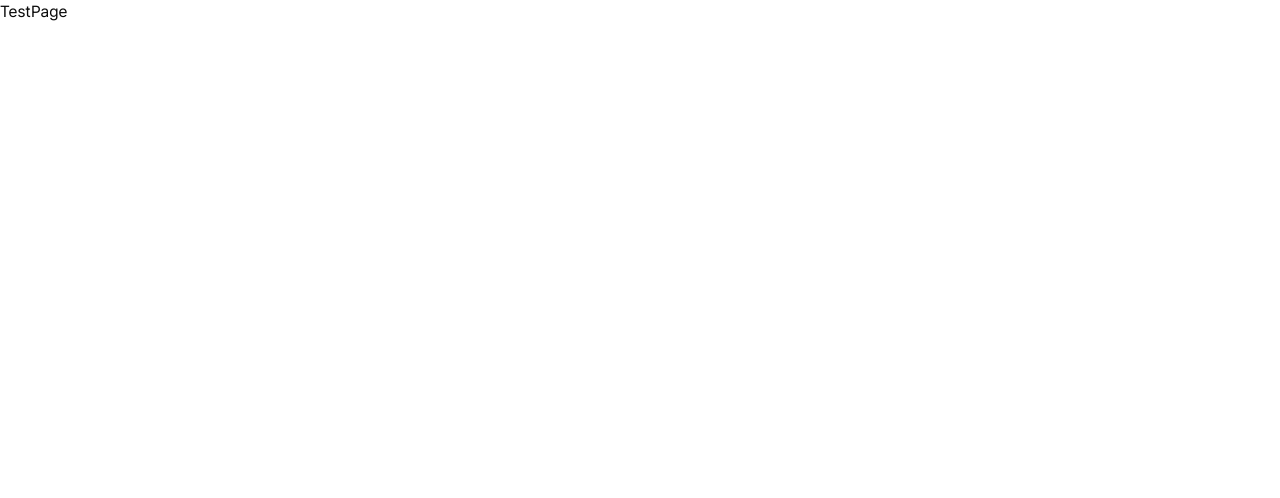
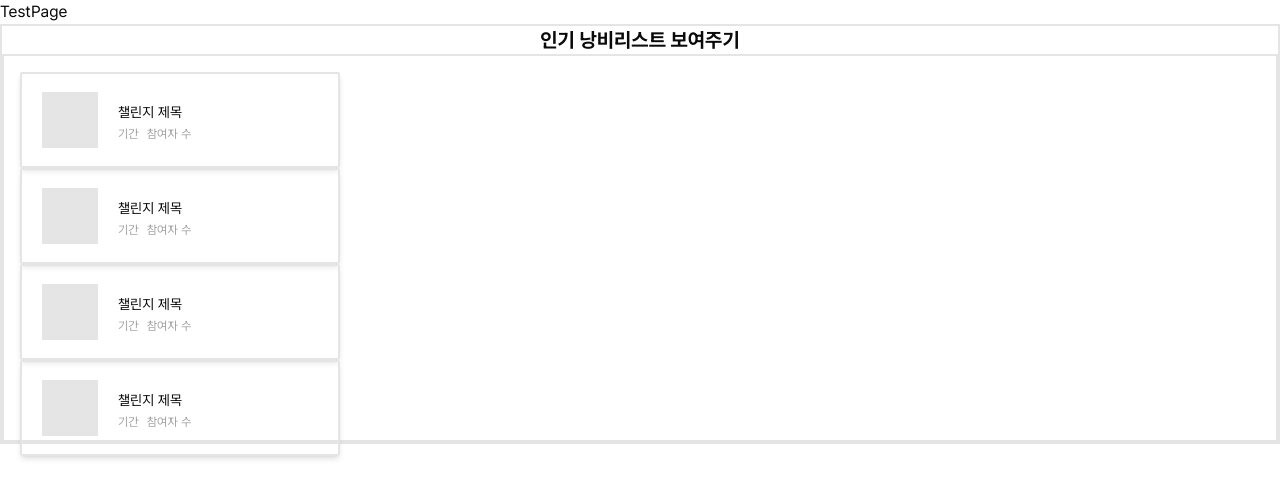
Before and after one commit to nerdinary-hackathon-9th/nerdinary-front, a React (Vite) app: page /test in a window 1280 px wide. Shown: the top 498 px of the page. Built offline with nearby package versions, Linux system fonts and the light colour scheme.

Commit message:
feat:wip

```diff
--- /dev/null
+++ b/src/components/ui/WasteCard.tsx
@@ -0,0 +1,19 @@
+const WasteCard = () => {
+  return (
+    <div className="w-full max-w-xs h-24 flex p-5 gap-5 items-center shadow-md rounded-xs translate-4 border-2">
+      <div>
+        {/* <img src="" /> */}
+        <div className="w-14 h-14 object-cover bg-neutral-200"></div>
+      </div>
+      <div className="pt-3 pb-2 flex flex-col gap-1 justify-between">
+        <span className="text-sm">챌린지 제목</span>
+        <div className=" flex gap-2">
+          <span className="text-xs text-neutral-400">기간</span>
+          <span className="text-xs text-neutral-400">참여자 수</span>
+        </div>
+      </div>
+    </div>
+  );
+};
+
+export default WasteCard;
--- /dev/null
+++ b/src/components/waste/WasteList.tsx
@@ -0,0 +1,17 @@
+import WasteCard from '../ui/WasteCard';
+
+const WasteList = () => {
+  return (
+    <section className="w-full h-full flex flex-col justify-center items-center border-2">
+      <h1 className="text-xl font-bold">인기 낭비리스트 보여주기</h1>
+      <div className="w-full h-full flex flex-col border-2">
+        <WasteCard />
+        <WasteCard />
+        <WasteCard />
+        <WasteCard />
+      </div>
+    </section>
+  );
+};
+
+export default WasteList;
--- a/src/page/test/TestPage.tsx
+++ b/src/page/test/TestPage.tsx
@@ -1,5 +1,14 @@
+import WasteList from '@/components/waste/WasteList';
+
 const TestPage = () => {
-  return <>TestPage</>;
+  return (
+    <>
+      TestPage
+      <div>
+        <WasteList />
+      </div>
+    </>
+  );
 };
 
 export default TestPage;
```
